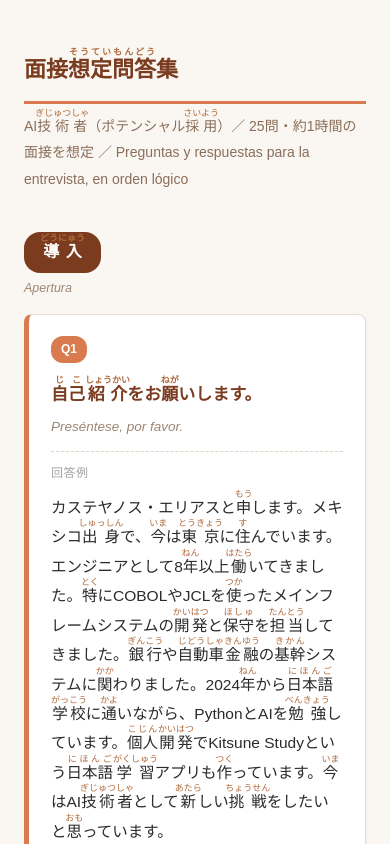
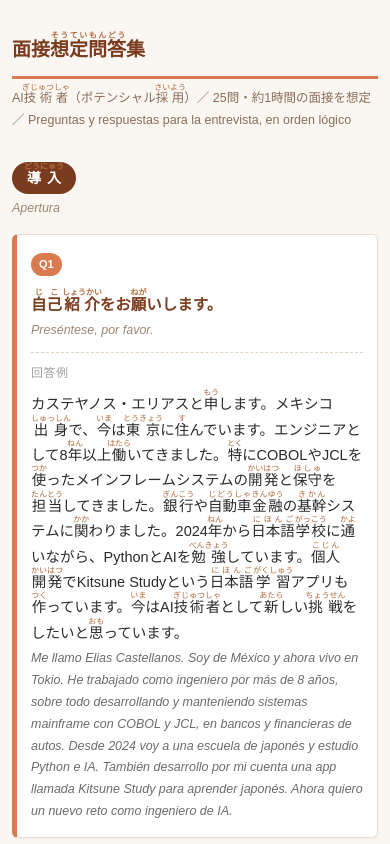
Before and after one commit to Elelias0/Interview-questions, a plain HTML site: page index.html in a window 390 px wide. Shown: the top 844 px of the page. Drawn offline with Linux system fonts and the light colour scheme.

Commit message:
Update index.html

```diff
--- a/index.html
+++ b/index.html
@@ -2,6 +2,7 @@
 <html lang="ja">
 <head>
 <meta charset="UTF-8">
+<meta name="viewport" content="width=device-width, initial-scale=1.0">
 <title>面接想定問答集 - AIエンジニア（ポテンシャル採用）</title>
 <style>
   body {
@@ -107,6 +108,72 @@
     background: #fff3e8;
     padding: 14px 18px;
     border-radius: 8px;
+  }
+
+  * {
+    box-sizing: border-box;
+  }
+
+  @media (max-width: 600px) {
+    body {
+      padding: 18px 12px 60px;
+      line-height: 1.75;
+    }
+    h1 {
+      font-size: 19px;
+    }
+    .subtitle {
+      font-size: 12.5px;
+      margin-bottom: 16px;
+    }
+    .section {
+      margin-top: 30px;
+    }
+    .section h2 {
+      font-size: 14px;
+      padding: 4px 12px;
+    }
+    .section-es {
+      font-size: 11.5px;
+    }
+    .card {
+      padding: 14px 14px;
+      margin-bottom: 16px;
+      border-radius: 6px;
+    }
+    .qnum {
+      font-size: 11px;
+      padding: 2px 8px;
+    }
+    .q-jp {
+      font-size: 15.5px;
+    }
+    .q-es {
+      font-size: 12.5px;
+      margin-bottom: 10px;
+    }
+    .a-jp {
+      font-size: 14.5px;
+    }
+    .a-es {
+      font-size: 12.5px;
+    }
+    ruby rt {
+      font-size: 8px;
+    }
+    .footer-note {
+      font-size: 12px;
+      padding: 12px 14px;
+    }
+  }
+
+  @media (max-width: 380px) {
+    .q-jp {
+      font-size: 14.5px;
+    }
+    .a-jp {
+      font-size: 13.5px;
+    }
   }
 </style>
 </head>
```
